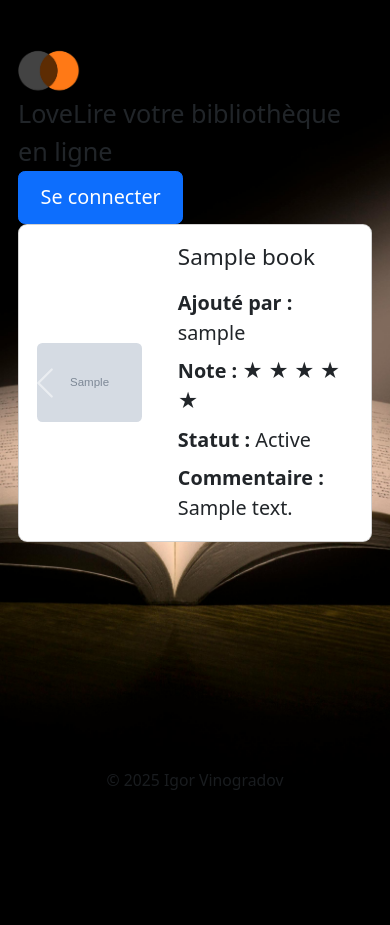
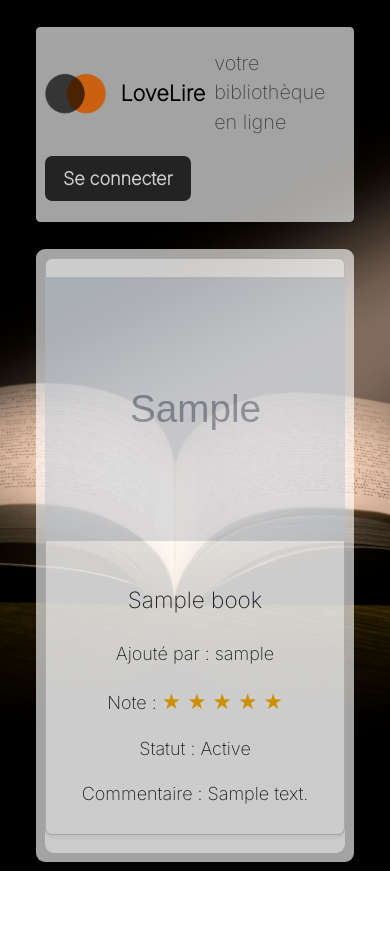
Before and after one commit to Mukuro030694/LoveLire-1.0, a Symfony app: template templates/home.html.twig in a window 390 px wide. Before the commit the page ends 790 px from the top, so only its background shows below. Run offline with Twig, Linux system fonts and the light colour scheme; the template is opened without the code that fills it: most values are stand-ins (such as "Sample title", 1, 10 or a date in 2020); grey boxes marked "Sample" are stand-in pictures; some libraries are stand-ins or nearby versions.

Commit message:
visual fixes rollback

```diff
--- a/public/styles/style.css
+++ b/public/styles/style.css
@@ -1,203 +1,424 @@
-body, html {
-    font-size: 18px;
+@import url('https://fonts.googleapis.com/css2?family=Inter:wght@200&display=swap');
+
+body,
+html {
+    height: 100%;
     margin: 0;
     padding: 0;
+    background-image: url('../images/background.jpg');
+    background-size: cover;
+    background-position: center;
+    background-repeat: no-repeat;
+    font-family: 'Inter', sans-serif;
+    font-weight: 200;
+    color: white;
+    font-size: 16px;
+}
+
+header.custom-header {
+    background: rgba(255, 255, 255, 0.8);
+    color: black;
+    display: flex;
+    align-items: center;
+    justify-content: space-between;
+    padding: 1.2rem 2rem;
+    font-size: 2rem;
+    border-radius: 0.25rem;
+}
+
+header.custom-header .logo-title {
+    display: flex;
+    align-items: center;
+    gap: 0.75rem;
+}
+
+header.custom-header img.logo {
+    height: 100px;
+    width: auto;
+}
+
+header.custom-header .title-text {
+    font-size: 2.5rem;
+    font-weight: 700;
+    display: flex;
+    align-items: center;
+    gap: 1rem;
+}
+
+header.custom-header .title-text .slogan {
+    font-size: 1.3rem;
+    font-weight: 400;
+    color: #555;
+}
+
+header.custom-header .btn-login {
+    font-weight: 600;
+    font-size: 1.5rem;
+    padding: 0.8rem 2rem;
+    border-radius: 0.4rem;
+}
+
+.content-box {
+    display: flex;
+    flex-direction: column;
+    justify-content: center;
+    min-height: calc(90vh - 80px);
+    padding: 1.5rem;
+    margin-top: 1.5rem;
+    background: rgba(255, 255, 255, 0.8);
+    border-radius: 0.5rem;
+    color: black;
+}
+
+.carousel-control-prev,
+.carousel-control-next {
+    height: 6rem;
+    width: 6rem;
+    top: 50%;
+    transform: translateY(-50%);
+}
+
+.carousel-control-prev:hover,
+.carousel-control-next:hover {
+    background-color: rgba(197, 197, 197, 0.5);
+}
+
+.carousel-control-prev-icon,
+.carousel-control-next-icon {
+    width: 1.5rem;
+    height: 1.5rem;
+    background-size: 100% 100%;
+}
+
+.carousel-item {
+    gap: 1.5rem;
+    align-items: center;
+    background-color: rgba(255, 255, 255);
+    border-radius: 0.5rem;
+}
+
+.carousel-item>.d-flex {
+    display: flex !important;
+    gap: 1.5rem;
+    align-items: center;
+    justify-content: stretch;
+    flex-wrap: nowrap;
+    width: 100%;
+}
+
+.carousel-item.active {
+    display: flex;
+    gap: 1.5rem;
+    align-items: center;
+}
+
+.carousel-item .book-info,
+.carousel-item .comment-info {
+    flex: 1 1 0;
+    max-width: none !important;
+    text-align: center !important;
+    display: flex;
+    flex-direction: column;
+    justify-content: center;
+}
+
+@media (max-width: 1024px) {
+
+    .carousel-item .book-info,
+    .carousel-item .comment-info {
+        flex: 1 1 50%;
+        max-width: 50%;
+        margin-bottom: 1rem;
+    }
+}
+
+.book-info,
+.comment-info {
+    flex: 1;
+    height: 100% !important;
+    display: flex;
+    flex-direction: column;
+    align-items: center;
+    gap: 1rem;
+}
+
+.book-info img {
+    max-height: 100%;
     height: 100%;
-    background: url('../images/background.jpg') no-repeat center center fixed;
-    background-size: cover;
+    border-radius: 0.3rem;
+    object-fit: cover;
+}
+
+.book-info .book-title {
+    font-weight: 700;
+    font-size: 1.25rem;
+}
+
+.comment-info .author {
+    font-weight: 600;
+    margin-bottom: 0.5rem;
+}
+
+.comment-info .comment-text {
+    font-style: italic;
+    margin-bottom: 0.75rem;
+}
+
+.stars {
+    color: #ffb400;
+    font-size: 1.2rem;
+}
+
+header .btn-login {
+    background-color: #2C2C2C !important;
+    color: white !important;
+    padding: 0.5rem 1rem;
+    border-radius: 0.25rem;
+    cursor: pointer;
+    border: none;
+    transition: background-color 0.3s ease;
+    text-decoration: none;
+}
+
+header .btn-login:hover {
+    background-color: #444444 !important;
+}
+
+header .btn-login:active {
+    background-color: #1a1a1a !important;
 }
 
 .container {
-    width: 100%;
-    max-width: 100%;
-    padding: 1rem;
-    margin: 0 auto;
+    max-height: 2000px;
+    max-width: 2000px;
+    padding-left: 2rem;
+    padding-right: 2rem;
 }
 
-.cards-container {
-    display: grid !important;
-    gap: 1.5rem;
-    grid-template-columns: 1fr;
-    width: 100%;
-    align-items: start;
+.custom-header,
+.content-box {
+    font-size: 1.2rem;
+    opacity: 0.8;
 }
 
-.card {
+.author {
+    font-weight: 600;
+    color: white;
+}
+
+.login-box,
+.register-box {
+    background: rgba(255, 255, 255, 0.95);
+    color: black;
     border-radius: 0.5rem;
+    box-shadow: 0 0 15px rgba(0, 0, 0, 0.1);
+    flex: 1;
+    min-width: 300px;
+}
+
+.login-box h2,
+.register-box h2 {
+    font-weight: 600;
+    margin-bottom: 1.5rem;
+    text-align: center;
+}
+
+.login-box form,
+.register-box form {
     display: flex;
     flex-direction: column;
-    width: 100%;
-    align-self: start;
-    justify-content: flex-start;
-    height: auto;
-    max-height: none;
-    background: rgba(255, 255, 255, 0.9);
-    box-shadow: 0 2px 6px rgba(0,0,0,0.1);
+    gap: 1rem;
 }
 
-.card-img-top {
-    width: 100%;
-    height: auto;
-    aspect-ratio: 2 / 3;
-    object-fit: cover;
+.login-box .form-label,
+.register-box .form-label {
+    font-weight: 600;
+    color: #333;
 }
 
-.card-body {
-    display: flex;
-    flex-direction: column;
-    gap: 0.5rem;
-    text-align: center;
-    padding: 1rem;
-    justify-content: flex-start;
-    align-items: stretch;
+.login-box .form-control,
+.register-box .form-control {
+    border: 1px solid #ccc;
+    border-radius: 0.3rem;
+    padding: 0.5rem 0.75rem;
+    font-size: 1rem;
+    color: #333;
 }
 
-.card-body .btn,
-.card .btn {
-    align-self: center;
+.login-box .form-control:focus,
+.register-box .form-control:focus {
+    border-color: #007bff;
+    box-shadow: 0 0 0 0.2rem rgba(0, 123, 255, 0.25);
+    outline: none;
 }
 
-.card-title {
-    font-size: 1rem;
-    line-height: 1.3;
-    display: -webkit-box;
-    -webkit-line-clamp: 2;
-    -webkit-box-orient: vertical;
-    overflow: hidden;
+.login-box button,
+.register-box button {
+    padding: 0.6rem;
+    font-size: 1.1rem;
+    font-weight: 600;
+    border: none;
+    border-radius: 0.3rem;
+    transition: background-color 0.3s ease;
+}
+
+.login-box button.btn-dark {
+    background-color: #2C2C2C;
+    color: white;
+}
+
+.login-box button.btn-dark:hover {
+    background-color: #444;
+}
+
+.register-box button.btn-success {
+    background-color: #28a745;
+    color: white;
+}
+
+.register-box button.btn-success:hover {
+    background-color: #218838;
+}
+
+@media (max-width: 1024px) {
+
+    body,
+    html {
+        font-size: 18px;
+    }
+
+    header.custom-header {
+        padding: 1.2rem 0.5rem;
+        font-size: 1.2rem;
+        flex-direction: column;
+        align-items: flex-start;
+        gap: 1rem;
+    }
+
+    header.custom-header img.logo {
+        height: 70px;
+    }
+
+    header.custom-header .title-text {
+        font-size: 1.7rem;
+        gap: 0.5rem;
+    }
+
+    header.custom-header .title-text .slogan {
+        font-size: 1.1rem;
+    }
+
+    header.custom-header .btn-login {
+        font-size: 1.1rem;
+        padding: 0.7rem 1.5rem;
+    }
+
+    .content-box {
+        flex-direction: column;
+        padding: 0.5rem;
+        font-size: 1rem;
+        min-height: 70vh;
+        height: auto;
+    }
+
+    .carousel-item>.d-flex {
+        flex-direction: column !important;
+        gap: 0.75rem;
+        align-items: stretch !important;
+    }
+
+    .card.shadow-sm.d-flex.flex-row {
+        flex-direction: column !important;
+        max-width: 100% !important;
+        min-width: 0 !important;
+    }
+
+    .carousel-item .book-info,
+    .carousel-item .comment-info {
+        flex: 1 1 100%;
+        max-width: 100%;
+        margin-bottom: 0.5rem;
+        text-align: center !important;
+    }
+
+    .book-info,
+    .comment-info {
+        align-items: center;
+        gap: 0.5rem;
+    }
+
+    .book-info img {
+        max-width: 90vw;
+        max-height: 40vh;
+        height: auto;
+    }
+
+    .cards-list,
+    .cards-container {
+        display: flex !important;
+        flex-direction: column !important;
+        gap: 1rem;
+        width: 100%;
+        overflow-x: unset;
+        overflow-y: auto;
+    }
+
+    .card,
+    .card.h-100.shadow-sm.clickable {
+        width: 100% !important;
+        max-width: 100% !important;
+        min-width: 0 !important;
+        margin: 0 auto 1rem auto;
+        display: flex;
+        flex-direction: column !important;
+    }
+
+    .card-img-top {
+        width: 100%;
+        height: 200px;
+        object-fit: cover;
+        border-radius: 0.3rem 0.3rem 0 0;
+    }
+
+    .card-body {
+        padding: 1rem;
+    }
 }
 
 @media (max-width: 480px) {
     header.custom-header img.logo {
         height: 50px;
     }
+
     header.custom-header .title-text {
-        font-size: 1.4rem;
+        font-size: 1.2rem;
     }
+
     header.custom-header .btn-login {
-        font-size: 1.1rem;
-        padding: 0.6rem 1.2rem;
+        font-size: 1rem;
+        padding: 0.5rem 1rem;
     }
+
     .content-box {
         min-height: 60vh;
-        font-size: 1.1rem;
-    }
-    .card-title {
-        font-size: 1.2rem;
     }
 }
 
-@media (min-width: 769px) and (max-width: 1024px) {
-    body, html {
-        font-size: 17px;
-    }
-
-    header.custom-header {
-        padding: 1.2rem;
-        font-size: 1.5rem;
-        flex-direction: row;
-        align-items: center;
-        gap: 1rem;
-    }
-
-    .cards-container {
-        grid-template-columns: repeat(2, 1fr);
-    }
+.card-img-top {
+    object-fit: cover;
+    height: 200px;
 }
 
-@media (min-width: 1025px) {
-    body, html {
-        font-size: 16px;
-    }
-
-    .container {
-        max-width: 1200px;
-        padding: 2rem;
-    }
-
-    .content-box {
-        flex-direction: row;
-        gap: 2rem;
-        min-height: auto;
-        justify-content: flex-start;
-        align-items: flex-start;
-    }
-
-    .cards-container {
-        display: grid !important;
-        grid-template-columns: repeat(auto-fit, minmax(280px, 1fr));
-        gap: 1.5rem;
-        overflow: visible !important;
-        align-items: start;
-    }
-
-    .book-info,
-    .comment-info {
-        height: auto !important;
-        justify-content: flex-start !important;
-        align-self: start !important;
-    }
-
-    .card {
-        align-self: start !important;
-        max-height: none !important;
-    }
+.card-title {
+    font-size: 1rem;
 }
 
-@media (min-width: 1400px) {
-    body, html {
-        font-size: 17px;
-    }
-
-    .container {
-        max-width: 1400px;
-        margin: 0 auto;
-    }
-
-    .cards-container {
-        grid-template-columns: repeat(auto-fit, minmax(280px, 1fr));
-    }
-
-    .carousel-item .book-info,
-    .carousel-item .comment-info {
-        justify-content: flex-start !important;
-        align-items: flex-start !important;
-    }
+.card.clickable {
+    cursor: pointer;
+    transition: transform 0.2s ease, box-shadow 0.2s ease;
 }
 
-@media (min-width: 1800px) {
-    .container {
-        max-width: 1600px;
-    }
-
-    .cards-container {
-        grid-template-columns: repeat(auto-fit, minmax(280px, 1fr));
-    }
+.card.clickable:hover {
+    transform: translateY(-8px);
+    box-shadow: 0 8px 16px rgba(0, 0, 0, 0.2);
 }
-
-.modal-body.d-flex {
-    align-items: flex-start;
-}
-
-.modal-body.d-flex .flex-shrink-0 img,
-.modal-body .img-fluid {
-    max-width: 100%;
-    height: auto;
-    object-fit: cover;
-}
-
-.content-box .controls,
-.content-box .btn-group,
-.controls {
-    align-self: flex-start !important;
-}
-
-.cards-container > * {
-    align-self: start !important;
-}
-
-.book-info[style*="height: 100%"],
-.book-info[style*="height:100%"],
-.comment-info[style*="height: 100%"],
-.comment-info[style*="height:100%"] {
-    height: auto !important;
-}
```
